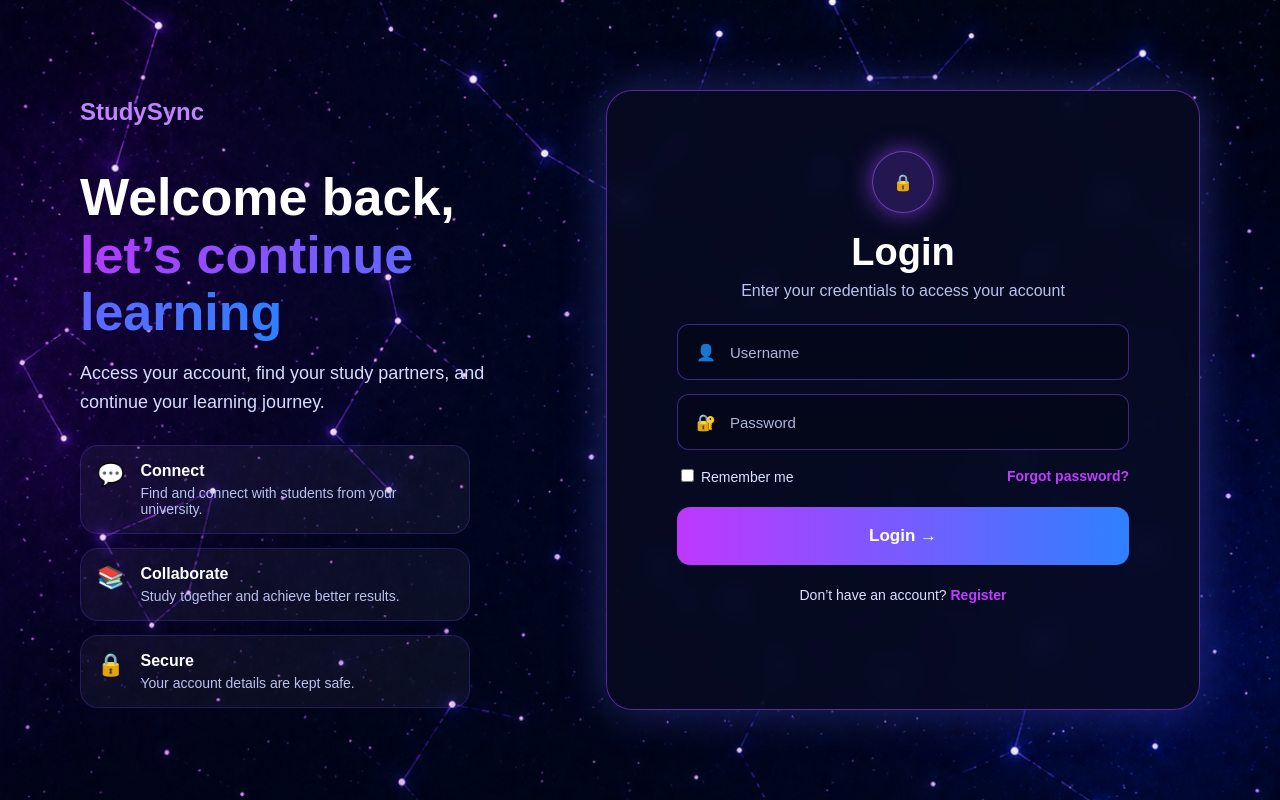
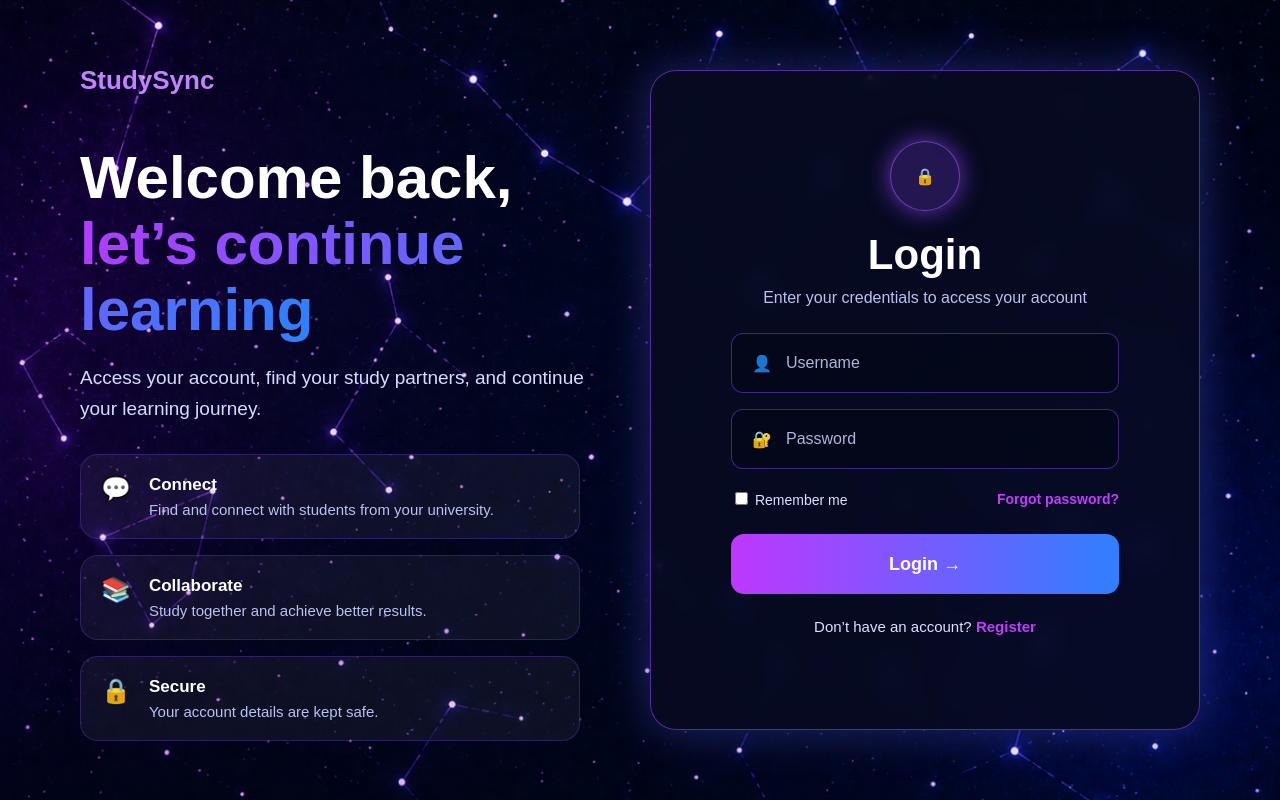
Before and after one commit to OCEsLastHope/cits3403, a Flask app: page /login in a window 1280 px wide. Run offline with Flask 3, Linux system fonts and the light colour scheme.

Commit message:
Increase login page content width, reduce grid gap, and scale login card and left section for improved visual look of the log in page

```diff
--- a/app/static/styles.css
+++ b/app/static/styles.css
@@ -416,26 +416,28 @@ body {
 .login-wrapper {
     min-height: 100vh;
     display: grid;
-    grid-template-columns: 0.9fr 1.1fr;
+    grid-template-columns: 1fr 1fr; /* balanced layout */
     align-items: center;
-    gap: 40px;
+    gap: 20px; /* reduced gap */
     padding: 0 80px;
 }
 
+/* LEFT SIDE */
+
 .login-left {
-    max-width: 500px;
+    max-width: 650px; /* increased */
 }
 
 .login-left h2 {
-    font-size: 24px;
+    font-size: 26px;
     margin-bottom: 40px;
     color: #c084fc;
 }
 
 .login-left h1 {
-    font-size: 52px;
+    font-size: 60px; /* bigger heading */
     line-height: 1.1;
-    margin-bottom: 18px;
+    margin-bottom: 20px;
 }
 
 .login-left h1 span {
@@ -445,45 +447,47 @@ body {
 }
 
 .login-left > p {
-    max-width: 430px;
+    max-width: 520px;
     color: #d7dcff;
-    font-size: 18px;
+    font-size: 19px;
     line-height: 1.6;
-    margin-bottom: 28px;
+    margin-bottom: 30px;
 }
 
 .login-feature {
     display: flex;
-    gap: 16px;
+    gap: 18px;
     align-items: flex-start;
-    max-width: 390px;
-    margin-bottom: 14px;
-    padding: 16px;
+    max-width: 500px; /* increased */
+    margin-bottom: 16px;
+    padding: 20px; /* more padding */
     border-radius: 18px;
-    background: rgba(255, 255, 255, 0.045);
-    border: 1px solid rgba(130, 80, 255, 0.22);
+    background: rgba(255, 255, 255, 0.05);
+    border: 1px solid rgba(130, 80, 255, 0.25);
 }
 
 .login-feature span {
-    font-size: 22px;
+    font-size: 24px;
 }
 
 .login-feature h3 {
-    margin: 0 0 5px;
-    font-size: 16px;
+    margin: 0 0 6px;
+    font-size: 17px;
 }
 
 .login-feature p {
     margin: 0;
-    font-size: 14px;
+    font-size: 15px;
     color: #b9c1ee;
 }
 
+/* RIGHT SIDE (LOGIN CARD) */
+
 .login-card {
     width: 100%;
-    max-width: 620px;
-    min-height: 620px;
-    padding: 60px 70px;
+    max-width: 700px; /* increased */
+    min-height: 660px;
+    padding: 70px 80px; /* more internal space */
     border-radius: 26px;
     background: rgba(8, 12, 34, 0.82);
     border: 1.5px solid rgba(150, 70, 255, 0.55);
@@ -494,9 +498,9 @@ body {
 }
 
 .login-icon {
-    width: 62px;
-    height: 62px;
-    margin: 0 auto 18px;
+    width: 70px;
+    height: 70px;
+    margin: 0 auto 20px;
     border-radius: 50%;
     display: grid;
     place-items: center;
@@ -506,27 +510,29 @@ body {
 }
 
 .login-card h1 {
-    font-size: 38px;
+    font-size: 42px; /* slightly bigger */
     margin: 0;
 }
 
 .login-subtitle {
     color: #b9c1ee;
-    margin: 8px 0 24px;
+    margin: 10px 0 26px;
 }
+
+/* FORM */
 
 .login-form {
     display: flex;
     flex-direction: column;
-    gap: 14px;
+    gap: 16px;
 }
 
 .login-input {
-    height: 56px;
+    height: 60px; /* slightly taller */
     display: flex;
     align-items: center;
     gap: 12px;
-    padding: 0 18px;
+    padding: 0 20px;
     border-radius: 12px;
     background: rgba(3, 7, 24, 0.75);
     border: 1.5px solid rgba(130, 80, 255, 0.45);
@@ -538,7 +544,7 @@ body {
     border: none;
     outline: none;
     color: #ffffff;
-    font-size: 15px;
+    font-size: 16px;
 }
 
 .login-input input::placeholder {
@@ -551,7 +557,7 @@ body {
     align-items: center;
     font-size: 14px;
     color: #dce1ff;
-    margin-top: 2px;
+    margin-top: 4px;
 }
 
 .login-options a,
@@ -561,23 +567,26 @@ body {
     font-weight: 600;
 }
 
+/* BUTTON */
+
 .login-btn {
-    height: 58px;
+    height: 60px;
     border: none;
     border-radius: 13px;
     background: linear-gradient(90deg, #bf37ff, #2f80ff);
     color: #ffffff;
-    font-size: 17px;
+    font-size: 18px;
     font-weight: 700;
     cursor: pointer;
-    margin-top: 8px;
+    margin-top: 10px;
 }
 
 .signup-link {
-    margin-top: 22px;
+    margin-top: 24px;
     color: #dce1ff;
-    font-size: 14px;
+    font-size: 15px;
 }
+
 
 /* Forgot password page */
 
--- a/app/templates/signup.html
+++ b/app/templates/signup.html
@@ -75,7 +75,8 @@
                 <div class="form-row">
                     <div class="form-group">
                         <label>Degree</label>
-                        <select name="degree" id="degree" onchange="handleDegreeChange()" required>
+
+                           <select> <option value="" disabled selected hidden>Select your degree</option>
                             <option value="">Select your degree</option>
                             <option>Bachelor of Science</option>
                             <option>Bachelor of Commerce</option>
```
